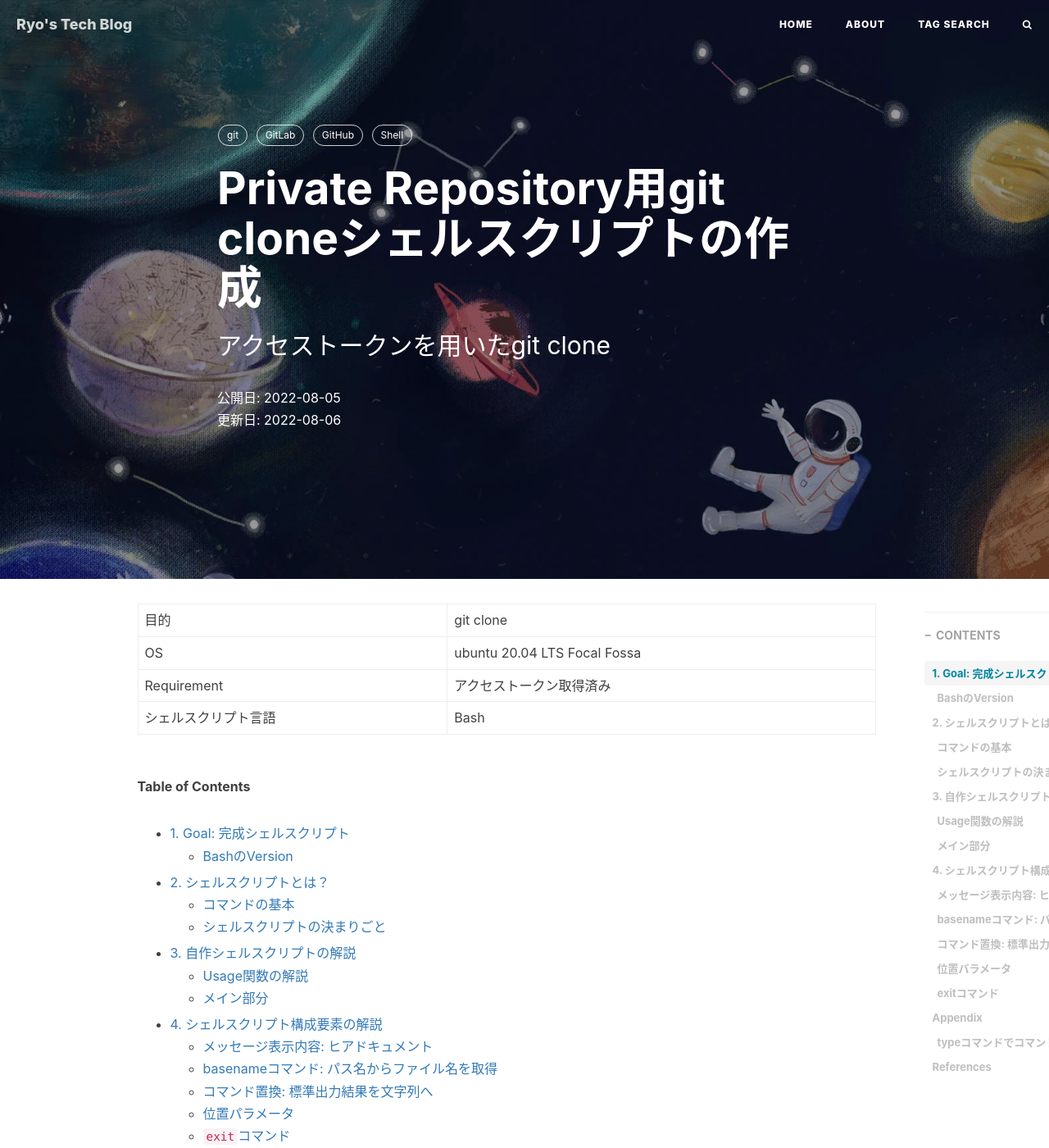
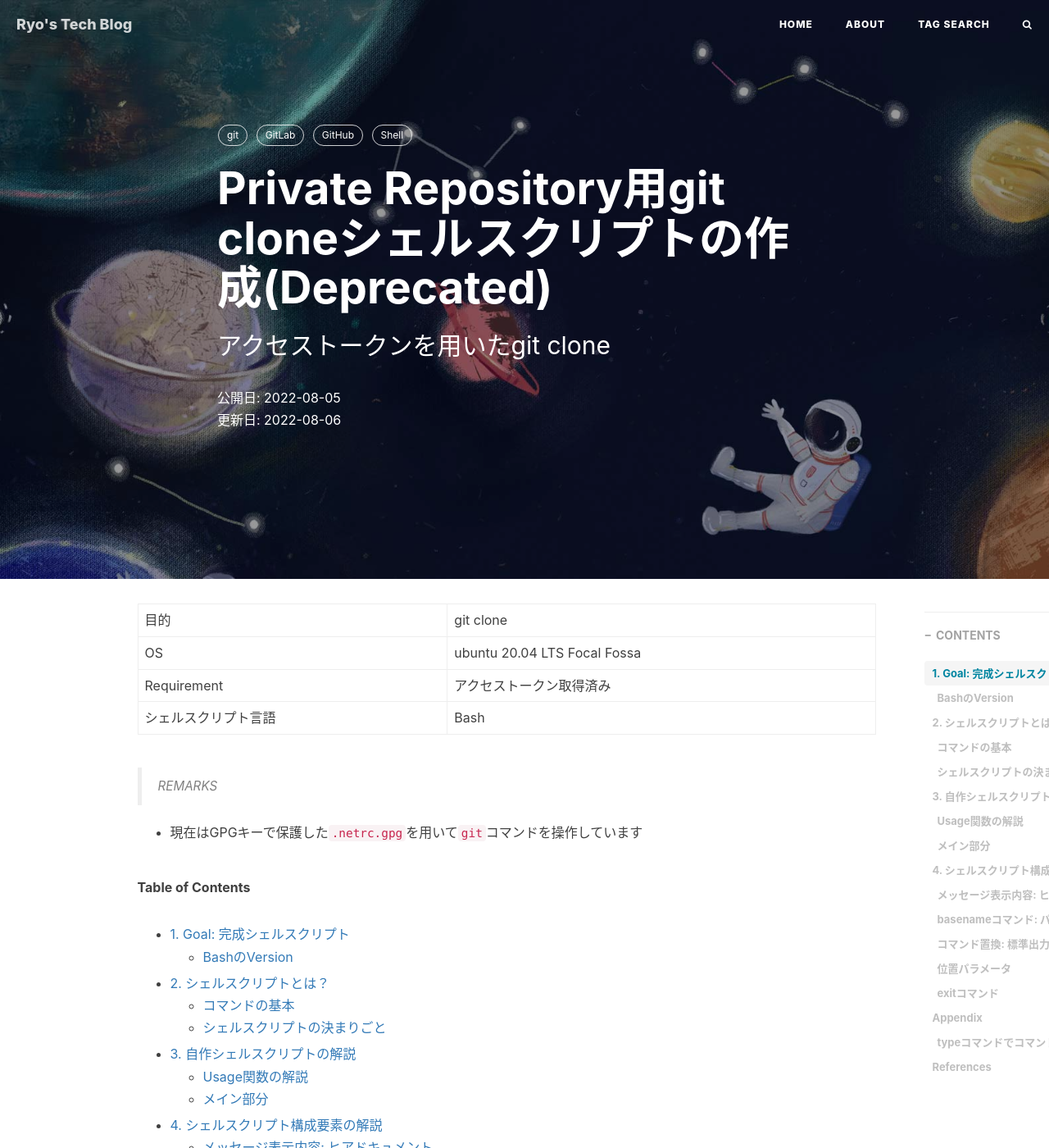
Before and after one commit to RyoNakagami/RyoNakagami.github.io, a Jekyll site: the page built from _posts/2022-08-05-git-clone-shellscript.md, in a window 1280 px wide and 1400 px high. Shown: the whole window at 82% size. Built offline with Jekyll 4.4.1, drawn with Linux system fonts in a browser that asks for light colours; nearby versions of some CDN libraries; comment, search, counter and statistics services are not loaded.

Commit message:
FIX POST TITLE w.r.t 20220805

```diff
--- a/_posts/2022-08-05-git-clone-shellscript.md
+++ b/_posts/2022-08-05-git-clone-shellscript.md
@@ -1,6 +1,6 @@
 ---
 layout: post
-title: "Private Repository用git cloneシェルスクリプトの作成"
+title: "Private Repository用git cloneシェルスクリプトの作成(Deprecated)"
 subtitle: "アクセストークンを用いたgit clone"
 author: "Ryo"
 header-img: "img/about-bg.jpg"
@@ -21,6 +21,10 @@ tags:
 OS|ubuntu 20.04 LTS Focal Fossa
 Requirement|アクセストークン取得済み
 シェルスクリプト言語|Bash
+
+> REMARKS
+
+- 現在はGPGキーで保護した`.netrc.gpg`を用いて`git`コマンドを操作しています
 
 
 **Table of Contents**
```
